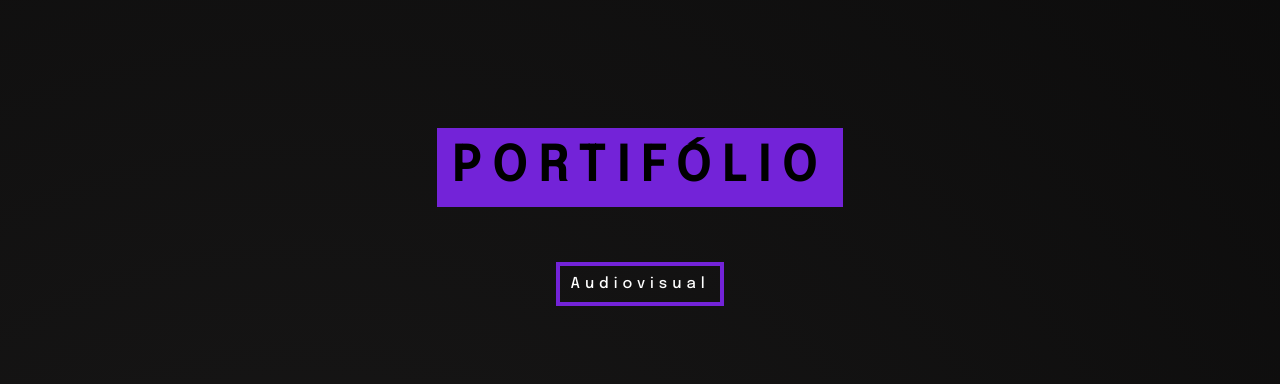
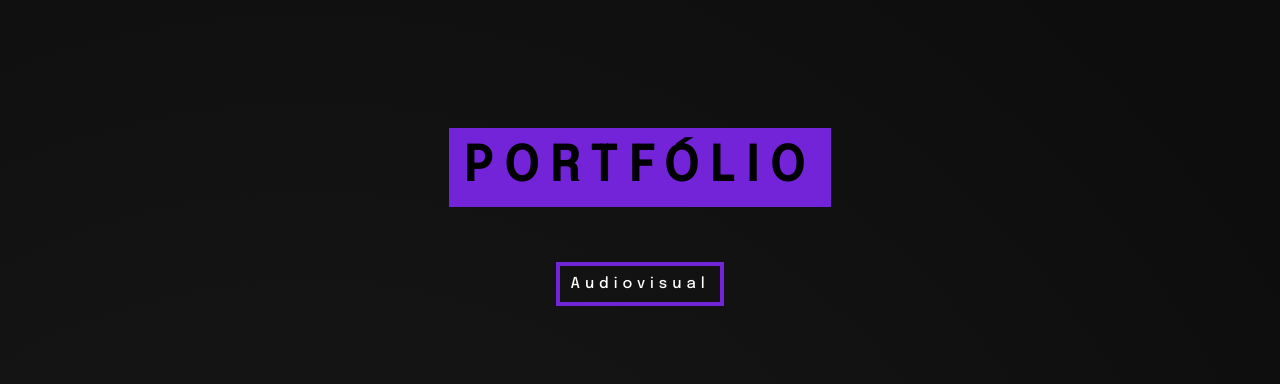
Before and after one commit to PedroHike/TKrecording, a plain HTML site: page index.html in a window 1280 px wide. Shown: the part 1460-1844 px from the top of the page. Drawn offline with nearby package versions, Linux system fonts and the light colour scheme.

Commit message:
Update index.html

```diff
--- a/index.html
+++ b/index.html
@@ -61,7 +61,7 @@
 
     <section id="portifolio">
         <div class="titulo">
-            <h2 >PORTIFÓLIO</h2>
+            <h2 >PORTFÓLIO</h2>
             <span>Audiovisual</span>
         </div>
             <div class="your-class">
```
